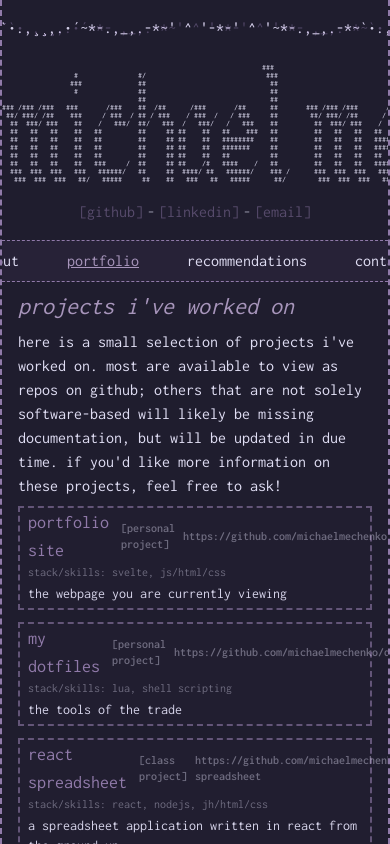
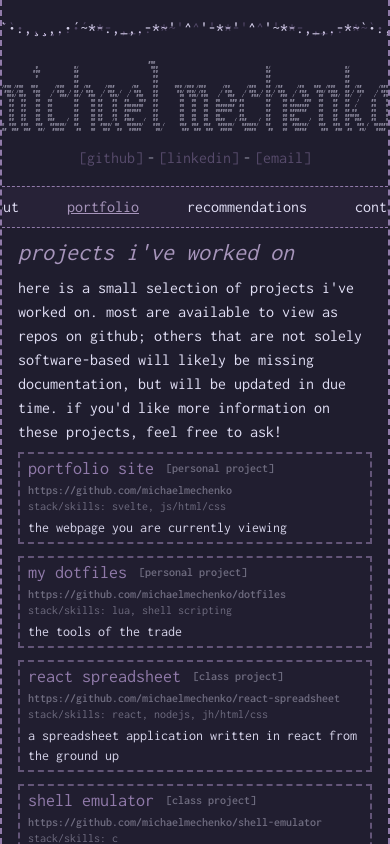
Before and after one commit to michaelmechenko/michaelmechenko.github.io, a SvelteKit app: page / in a window 390 px wide. Both pictures are taken after a click on the button "portfolio". Built offline with nearby package versions, Linux system fonts and the light colour scheme.

Commit message:
adjust media queries

```diff
--- a/src/routes/+page.svelte
+++ b/src/routes/+page.svelte
@@ -25,7 +25,7 @@
 
 <div class="flex justify-center">
 	<main
-		class="max-h-screen min-h-screen overflow-scroll border-x-2 border-dashed border-1-tertiary font-mono sm:w-11/12 md:w-2/3 lg:w-1/2"
+		class="max-h-screen w-full min-h-screen overflow-scroll border-x-2 border-dashed border-1-tertiary font-mono sm:w-full md:w-2/3 lg:w-1/2"
 	>
 		<div class="relative overflow-hidden">
 			<div class="py-2"></div>
--- a/src/routes/components/Header.svelte
+++ b/src/routes/components/Header.svelte
@@ -1,9 +1,9 @@
 <script>
 </script>
 
-<div class="align-center flex w-full flex-col justify-center sm:flex-row">
+<div class="align-center flex w-full flex-row justify-center">
 	<div class="">
-		<div class="leading-none text-[0.5rem] text-1-text sm:text-[0.3rem] md:text-[0.3rem] lg:text-[0.4rem]">
+		<div class="leading-none text-[0.3rem] text-1-text md:text-[0.4rem] lg:text-[0.45rem] ">
 			<pre>
 
                                                                  ###
--- a/src/routes/components/ProjectItem.svelte
+++ b/src/routes/components/ProjectItem.svelte
@@ -7,11 +7,11 @@
 		class="border-[2px] border-dashed border-1-tertiary/60 bg-rose-pine-iris/[1%] px-2 text-1-text transition ease-in-out hover:border-rose-pine-iris hover:bg-rose-pine-iris/[6%]"
 	>
 		<div class="flex flex-col">
-			<div class="flex content-stretch items-center justify-between">
+			<div class="flex flex-wrap content-stretch items-center justify-between">
 				<div class="flex flex-row space-x-1">
 					<h2 class="text-lg text-1-tertiary group-hover:underline">{name}</h2>
 					<div
-						class="flex items-center justify-center h-fit bg-1-tertiary/00 px-2 align-middle text-xs font-semibold text-1-text opacity-40 group-hover:opacity-100 self-center"
+						class="bg-1-tertiary/00 flex h-fit items-center justify-center self-center px-2 align-middle text-xs font-semibold text-1-text opacity-40 group-hover:opacity-100"
 					>
 						[{type}]
 					</div>
--- a/src/routes/components/Sidebar.svelte
+++ b/src/routes/components/Sidebar.svelte
@@ -12,11 +12,11 @@
 	<nav
 		class="sticky top-0 flex flex-row justify-center border-y border-dashed border-1-tertiary bg-1-tertiary-nav py-2"
 	>
-		<ul class="flex flex-row space-x-12">
+		<ul class="flex flex-row space-x-12 sm:space-x-4">
 			{#each Object.entries(sections) as [id, section]}
 				<li>
 					<button
-						class="text-m transition ease-in-out hover:text-1-tertiary"
+						class="transition ease-in-out hover:text-1-tertiary"
 						class:underline={selectedSection === id}
 						class:text-1-tertiary-lighter={selectedSection === id}
 						onclick={() => (selectedSection = id)}
```
